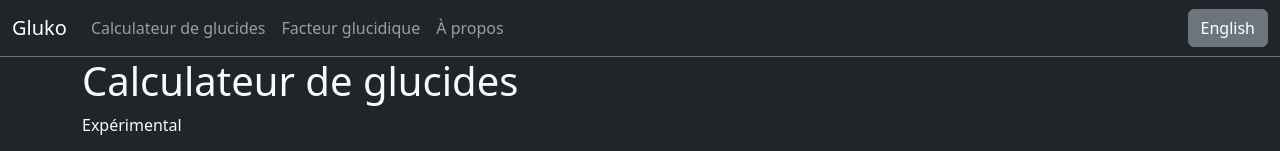
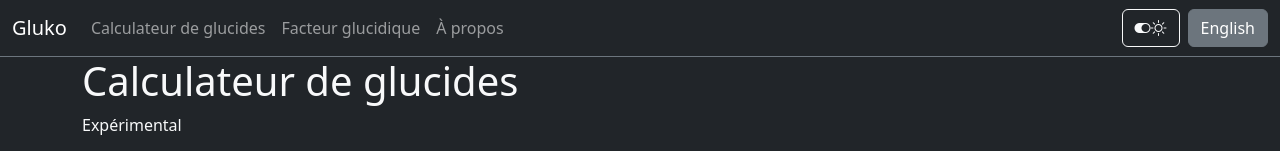
Before and after one commit to gcharest/gluko, a Vue app: page / in a window 1280 px wide. Shown: the top 151 px of the page. Built offline with nearby package versions, Linux system fonts and the light colour scheme.

Commit message:
add app level darkmode

```diff
--- a/src/App.vue
+++ b/src/App.vue
@@ -1,6 +1,8 @@
 <script setup lang="ts">
 import BaseFooter from "@/components/BaseFooter.vue";
+import { ref } from "vue";
 import { RouterLink, RouterView } from "vue-router";
+const darkMode = ref(true);
 </script>
 
 <template>
@@ -9,7 +11,10 @@ import { RouterLink, RouterView } from "vue-router";
       <a class="visually-hidden-focusable" href="#content">
         {{ $t("navigation.skipToContent") }}
       </a>
-      <nav class="navbar navbar-expand-md navbar-dark bg-dark">
+      <nav
+        class="navbar navbar-expand-md"
+        :class="darkMode ? ' navbar-dark bg-dark' : 'navbar-light bg-light'"
+      >
         <div class="container-fluid">
           <a class="navbar-brand" href="#">Gluko</a>
           <button
@@ -44,6 +49,20 @@ import { RouterLink, RouterView } from "vue-router";
             </ul>
             <div class="d-flex">
               <button
+                class="btn me-2"
+                @click="darkMode = !darkMode"
+                :class="
+                  darkMode ? 'text-light border-light' : 'text-dark border-dark'
+                "
+              >
+                <span
+                  class="bi"
+                  :class="darkMode ? 'bi-toggle-on ' : 'bi-toggle-off'"
+                >
+                  <i :class="darkMode ? 'bi bi-sun' : 'bi bi-moon'"></i>
+                </span>
+              </button>
+              <button
                 class="btn btn-secondary"
                 @click="
                   $i18n.locale === 'fr'
```
